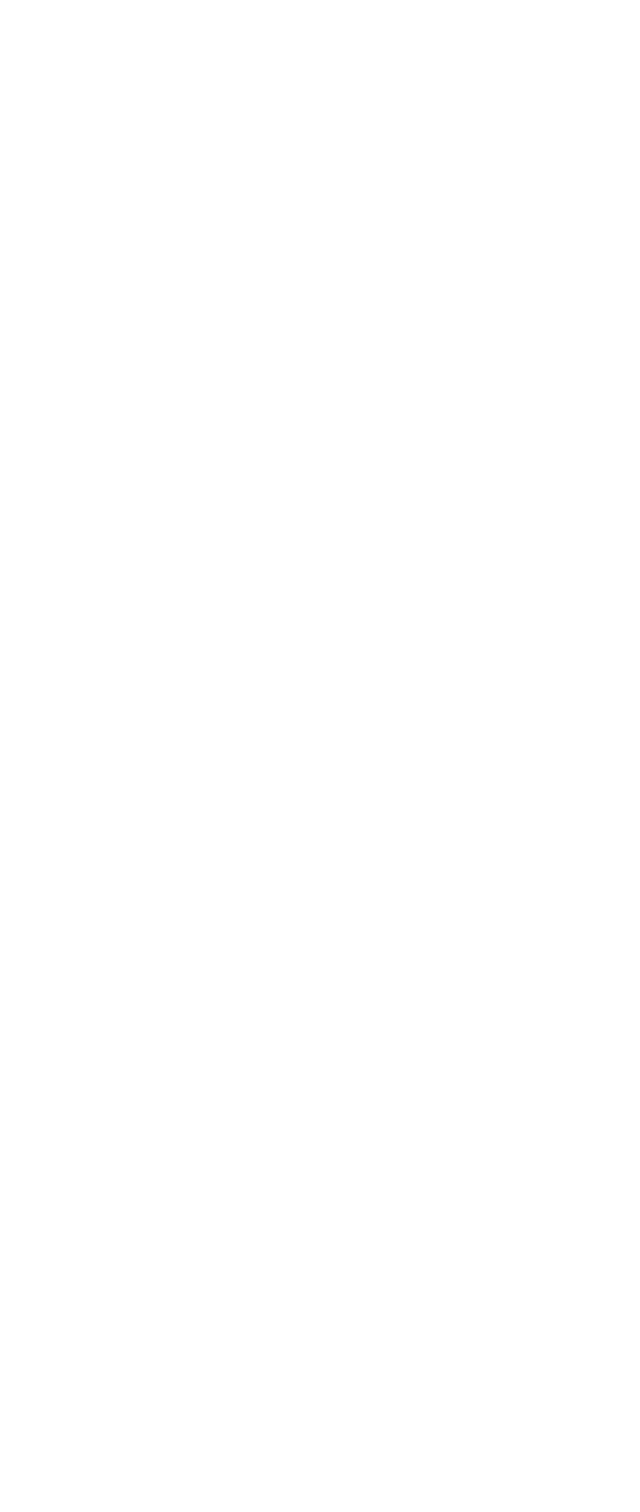
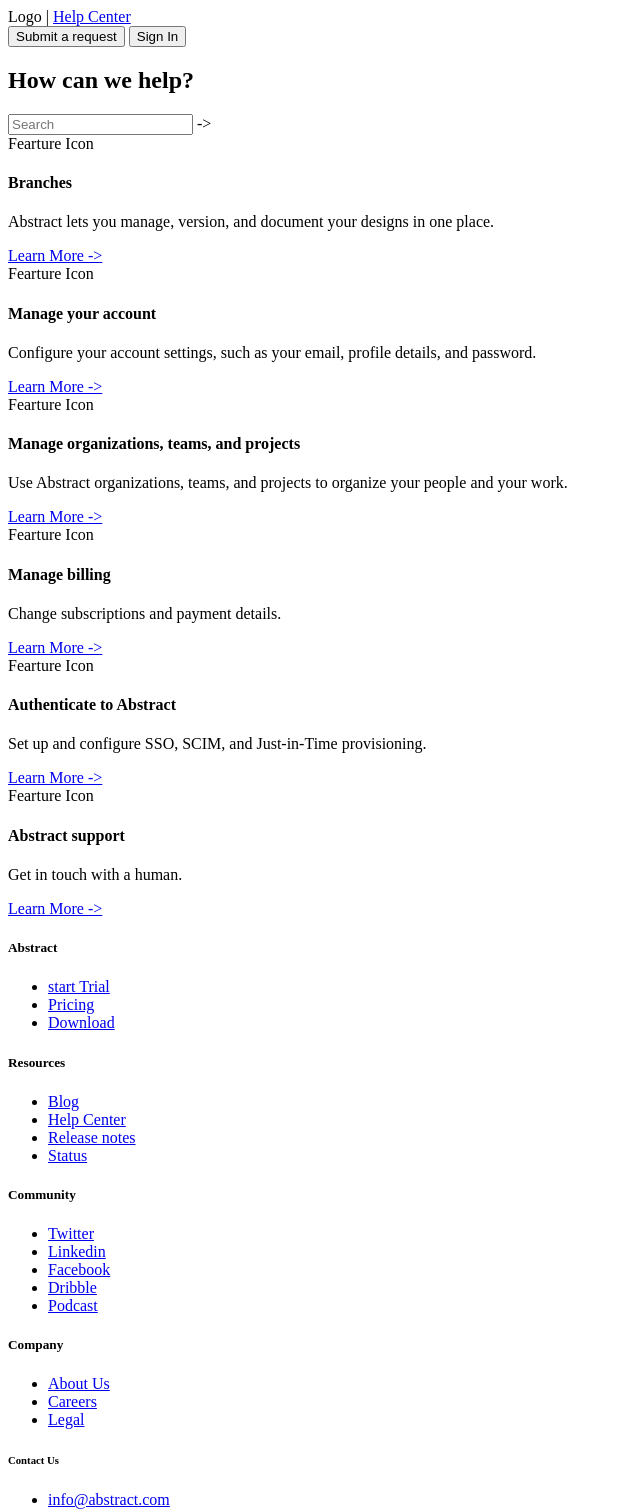
Before and after one commit to Meera-Muraleedharan/frontend-practice-abstract-project-, a plain HTML site: page index.html in a window 1280 px wide. Shown: the top 1512 px of the page, without its empty margins (0-640 px from the left). Before the commit the page ends 800 px from the top, so only its background shows below. Drawn offline with Linux system fonts and the light colour scheme.

Commit message:
added Markup

```diff
--- a/index.html
+++ b/index.html
@@ -3,9 +3,124 @@
 <head>
     <meta charset="UTF-8">
     <meta name="viewport" content="width=device-width, initial-scale=1.0">
-    <title>Document</title>
+    <title>Abstract</title>
 </head>
 <body>
-
+    <nav>
+        <div>
+          <span>Logo</span>
+          <span>|</span>
+          <a href="#">Help Center</a>
+        </div>
+        <div>
+            <button>Submit a request</button>
+            <button>Sign In</button>
+        </div>
+    </nav>
+    <main>
+        <section id="hero">
+            <div class="hero-box">
+                <h1>How can we help?</h1>
+                <div>
+<input placeholder="Search" ="text">
+<span>-></span>
+                </div>
+            </div>
+        </section>
+        <section id="features">
+            <div class="feature-box">
+                <span>Fearture Icon</span>
+                <div>
+                    <h4>Branches</h4>
+                    <p>Abstract lets you manage, version, and document your designs in one place.</p>
+                    <a href="#">Learn More -></a>
+                </div>
+            <div class="feature-box">
+                <span>Fearture Icon</span>
+                <div>
+                    <h4>Manage your account</h4>
+                    <p>Configure your account settings, such as your email, profile details, and password.</p>
+                    <a href="#">Learn More -></a>
+                </div>
+            <div class="feature-box">
+                <span>Fearture Icon</span>
+                <div>
+                    <h4>Manage organizations, teams, and projects</h4>
+                    <p>Use Abstract organizations, teams, and projects to organize your people and your work.</p>
+                    <a href="#">Learn More -></a>
+                </div>
+            <div class="feature-box">
+                <span>Fearture Icon</span>
+                <div>
+                    <h4>Manage billing</h4>
+                    <p>Change subscriptions and payment details.</p>
+                    <a href="#">Learn More -></a>
+                </div>
+            <div class="feature-box">
+                <span>Fearture Icon</span>
+                <div>
+                    <h4>Authenticate to Abstract</h4>
+                    <p>Set up and configure SSO, SCIM, and Just-in-Time provisioning.</p>
+                    <a href="#">Learn More -></a>
+                </div>
+            <div class="feature-box">
+                <span>Fearture Icon</span>
+                <div>
+                    <h4>Abstract support</h4>
+                    <p>Get in touch with a human.</p>
+                    <a href="#">Learn More -></a>
+                </div>
+            </div>
+        </section>
+    </main>
+    <footer>
+        <div class="footer-link-container">
+         <div class="footer-link-item">
+            <h5>Abstract</h5>
+           <ul>
+            <li><a href="#">start Trial</a></li>
+            <li> <a href="#">Pricing</a></li>
+             <li><a href="#">Download</a></li></ul>
+         </div>
+         <div class="footer-link-item">
+            <h5>Resources</h5>
+            <ul>
+                <li><a href="#">Blog</a></li>
+                <li> <a href="#">Help Center</a></li>
+                 <li><a href="#">Release notes</a></li>
+                 <li><a href="#">Status</a></li></ul>
+         </div>
+         <div class="footer-link-item">
+            <h5>Community</h5>
+           <ul>
+            <li><a href="#">Twitter</a></li>
+            <li><a href="#">Linkedin</a></li>
+            <li><a href="#">Facebook</a></li>
+            <li><a href="#">Dribble</a></li>
+            <li><a href="#">Podcast</a></li></ul>
+         </div>
+         <div class="footer-link-item">
+            <div>
+            <h5>Company</h5>
+          <ul>
+            <li> <a href="#">About Us</a></li>
+            <li><a href="#">Careers</a></li>
+            <li><a href="#">Legal</a></li></div></ul>
+            <div>
+            <h6>Contact Us</h6>
+            <ul>
+            <li><a href="#">info@abstract.com</a></li>
+            </ul></div>
+         </div>
+        </div>
+        <div>
+           <ul>
+            <li>Icon</li>
+            <li>@ Copyright 2023</li>
+            <li>Abstract Studio Design, Inc</li>
+            <li>All rights reserved</li>
+        </ul>
+        </div>
+    </footer>
 </body>
 </html>
```
